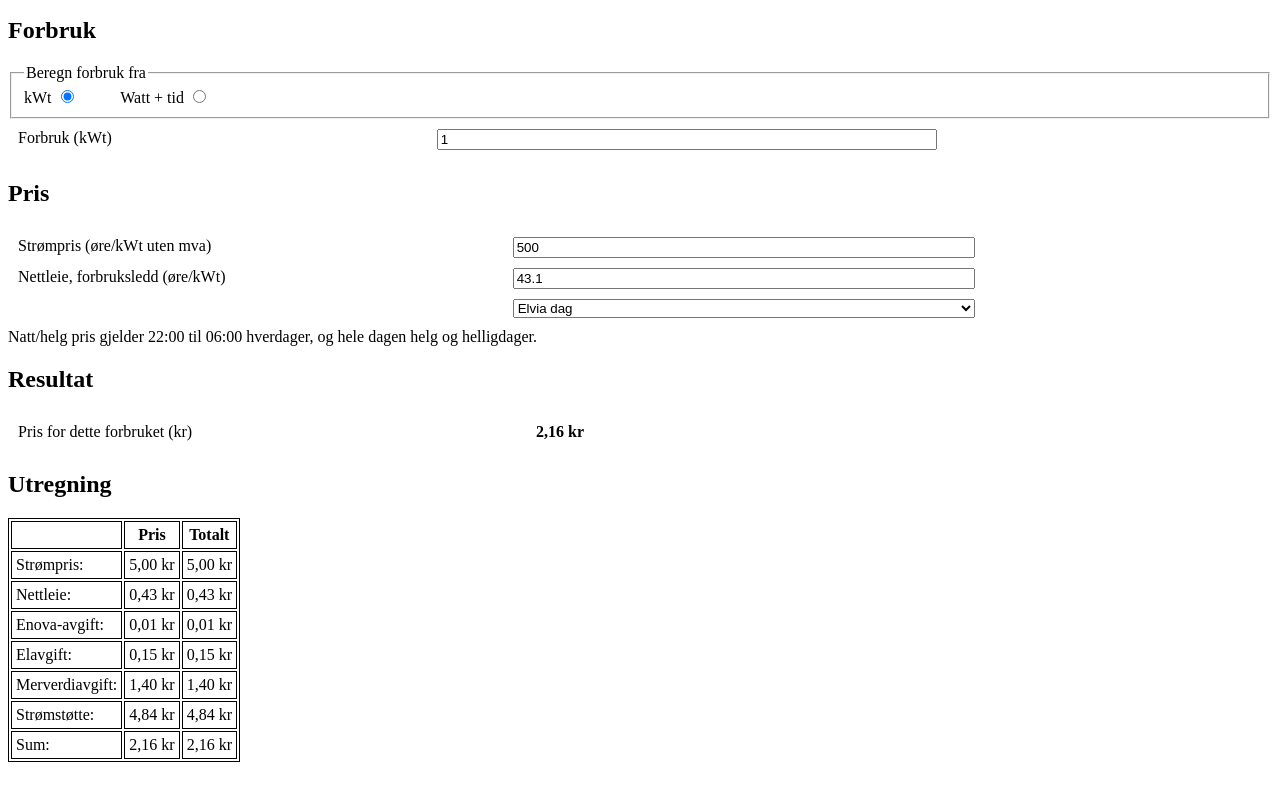
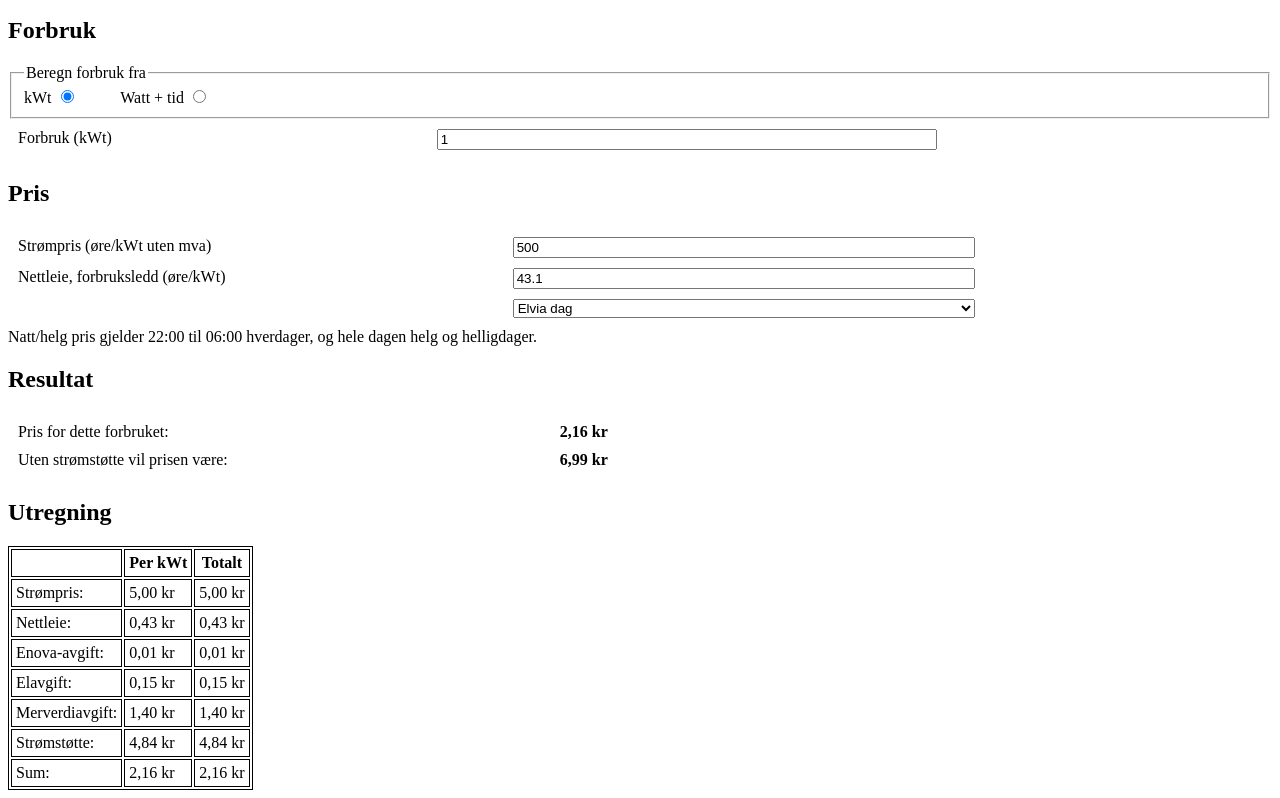
Before and after one commit to torlye/powercalc, a plain HTML site: page index.html in a window 1280 px wide. Shown: the part 101-899 px from the top of the page. Before the commit the page ends 871 px from the top, so only its background shows below. Drawn offline with Linux system fonts and the light colour scheme.

Commit message:
Show price uten strømstøtte

```diff
--- a/code.js
+++ b/code.js
@@ -65,8 +65,8 @@ const calculate = () => {
     document.getElementById('result_sum').innerText = formatCurrency(final_per_kwt);
     document.getElementById('result_sum_usage').innerText = formatCurrency(sum);
 
-    const formatted_cost = formatCurrency(sum);
-    document.getElementById('result').innerText = formatted_cost;
+    document.getElementById('result').innerText = formatCurrency(sum);
+    document.getElementById('result_utenstromstotte').innerText = formatCurrency(energyusagetotal + mva);
 }
 
 const populate_nettleverador = (e, foo) => {
--- a/index.html
+++ b/index.html
@@ -53,8 +53,10 @@
 
   <h2>Resultat</h2>
   <div class="grid-container">
-    <label class="grid-label" for="result">Pris for dette forbruket (kr)</label>
+    <label class="grid-label" for="result">Pris for dette forbruket:</label>
     <div id="result" class="result"></div>
+    <label class="grid-label" for="result_utenstromstotte">Uten strømstøtte vil prisen være:</label>
+    <div id="result_utenstromstotte" class="result"></div>
   </div>
 
   <h2>Utregning</h2>
@@ -63,7 +65,7 @@
       <thead>
         <tr>
           <th></th>
-          <th>Pris</th>
+          <th>Per kWt</th>
           <th>Totalt</th>
         </tr>
       </thead>
```
